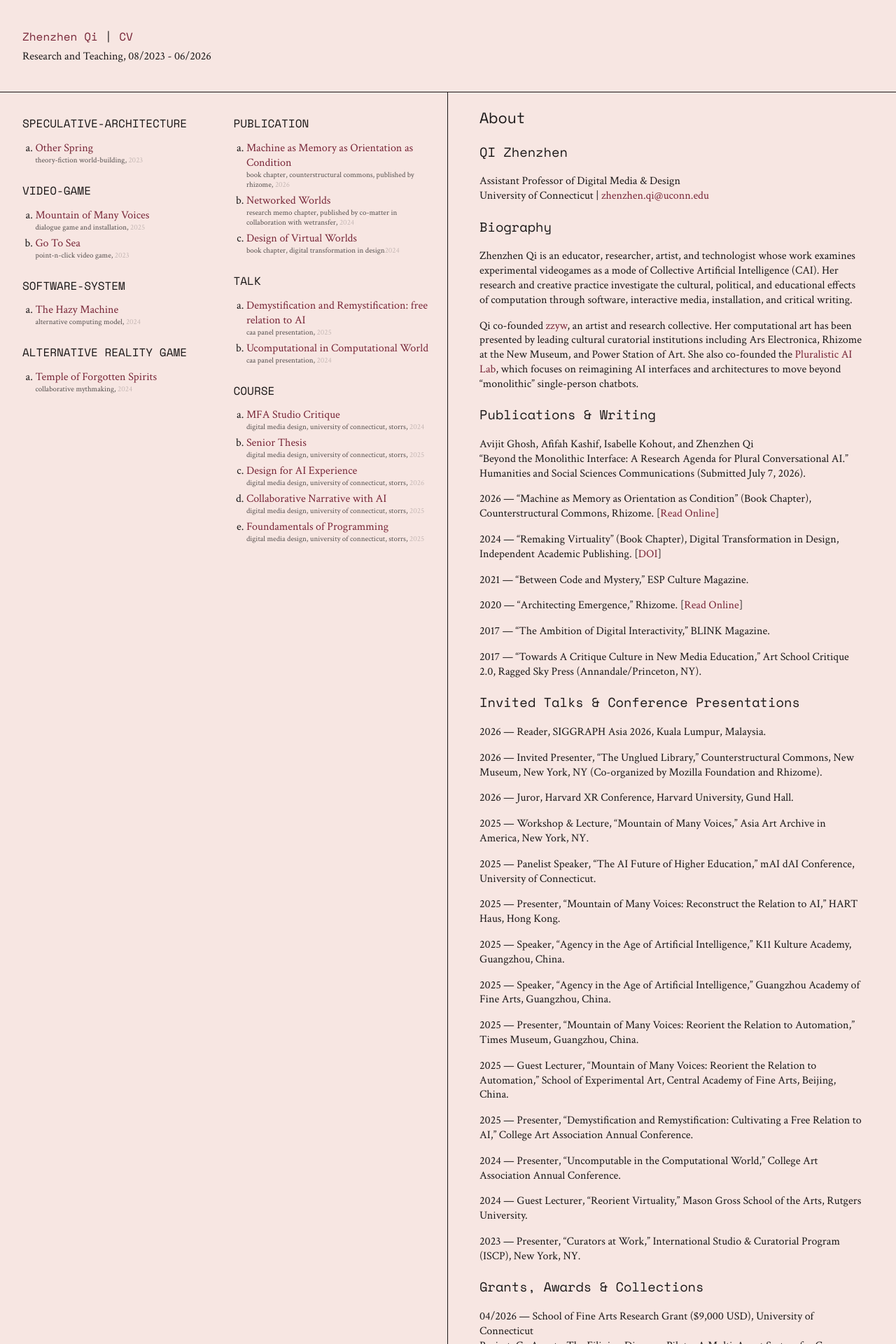
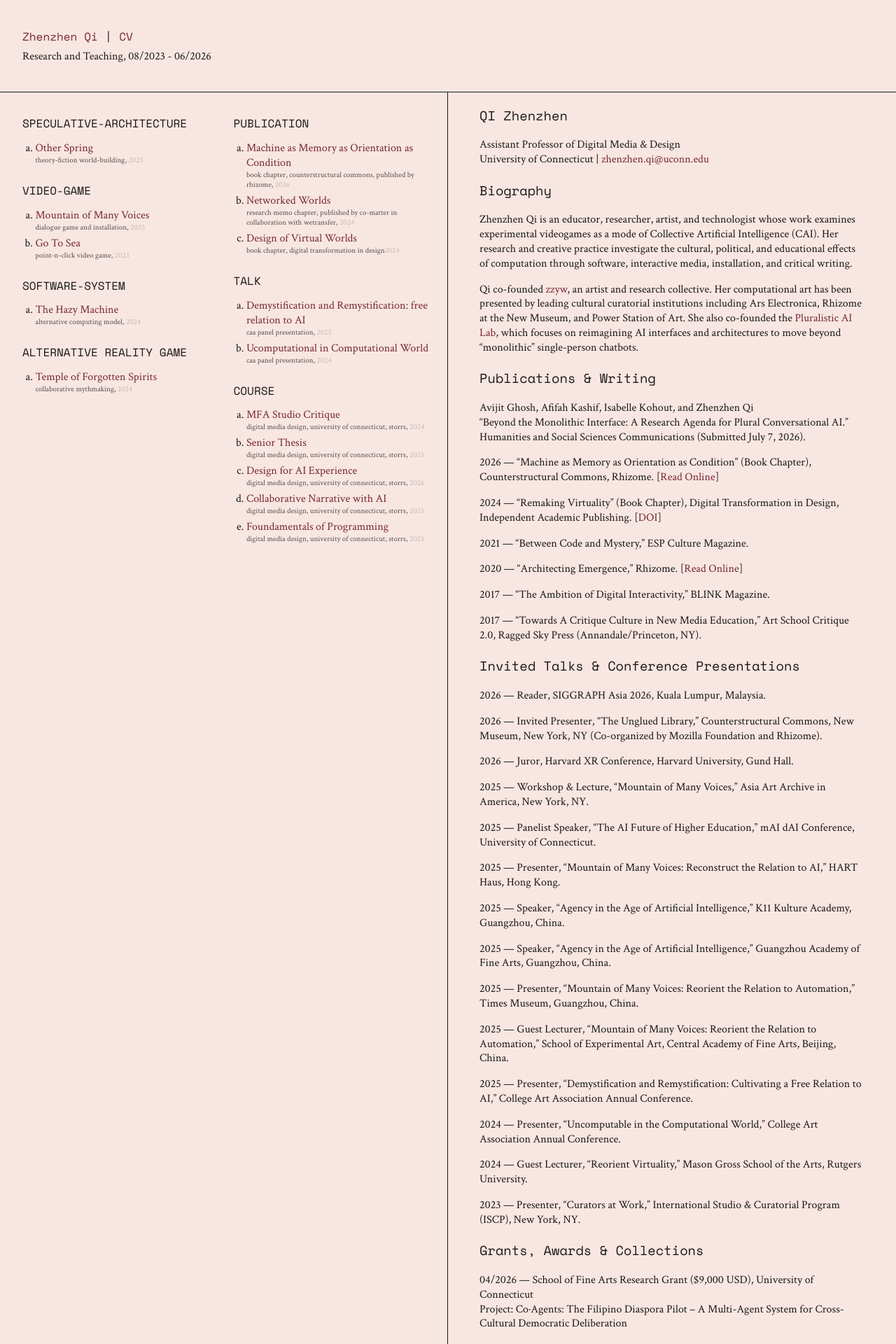
Before and after one commit to zhenzhenqi/zhenzhenqi, a Jekyll site: the page built from about.md, in a window 1280 px wide. Shown: the top 1920 px of the page at 70% size. Built offline with Jekyll 4.4.1, drawn with Linux system fonts in a browser that asks for light colours.

Commit message:
Hide About page heading

```diff
--- a/_layouts/main.html
+++ b/_layouts/main.html
@@ -19,7 +19,7 @@ layout: default
   </div>
   <div class="col" id="center">
     <main id="content">
-      {% if page.title %}<h1>{{ page.title }}</h1>{% endif %}
+      {% if page.title and page.hide_title != true %}<h1>{{ page.title }}</h1>{% endif %}
       {{ content }}
     </main>
     <div class="mobile-only" id="project-list-anchor">
```
Also changed, not shown: about.md (+1 -0 lines).
